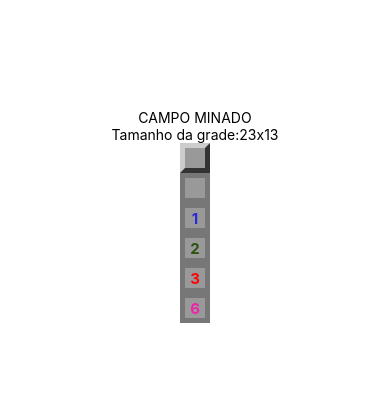
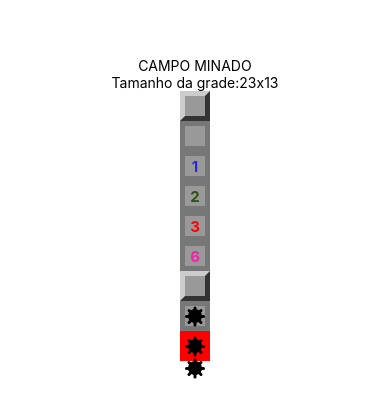
Before and after one commit to Maycdouglas/campoMinado, a React Native app: screen / in a window 390 px wide. Shown: the part 206-624 px from the top of the page. Built offline with nearby package versions, Linux system fonts and the light colour scheme.

Commit message:
cria o componente Mine

```diff
--- a/App.js
+++ b/App.js
@@ -3,6 +3,7 @@
 import { StyleSheet, Text, View } from 'react-native';
 import params from './src/params';
 import Field from './src/components.js/Field';
+import Mine from './src/components.js/Mine';
 
 export default class App extends Component {
   render() {
@@ -19,6 +20,10 @@
         <Field opened nearMines={2}/>
         <Field opened nearMines={3}/>
         <Field opened nearMines={6}/>
+        <Field mined/>
+        <Field mined opened/>
+        <Field mined opened exploded/>
+        <Mine/>
       </View>
     );
   }
--- a/src/components.js/Field.js
+++ b/src/components.js/Field.js
@@ -1,12 +1,14 @@
 import React from "react";
 import { View, StyleSheet, Text, _Text } from 'react-native';
 import params from '../params';
+import Mine from "./Mine";
 
 export default props => {
-    const { mined, opened, nearMines } = props
+    const { mined, opened, nearMines, exploded } = props
 
     const styleField = [styles.field]
     if(opened) styleField.push(styles.opened)
+    if(exploded) styleField.push(styles.exploded)
     if(styleField.length === 1) styleField.push(styles.regular)
 
     let color = null
@@ -23,6 +25,7 @@
                 <Text style={[styles.label, { color: color }]}>
                     {nearMines}
                 </Text> : false }
+            { mined && opened ? <Mine /> : false }
         </View>
     )
 }
@@ -49,5 +52,9 @@
     label: {
         fontWeight: 'bold',
         fontSize: params.fontSize,
+    },
+    exploded: {
+        backgroundColor: 'red',
+        borderColor: 'red',
     }
 })
--- /dev/null
+++ b/src/components.js/Mine.js
@@ -0,0 +1,36 @@
+import React from 'react';
+import { View, StyleSheet } from 'react-native'
+
+export default props => {
+    return (
+        <View style={styles.container}>
+            <View style={styles.coreMine}/>
+            <View style={styles.line}/>
+            <View style={[styles.line, { transform: [{ rotate: '45deg' }] }]}/>
+            <View style={[styles.line, { transform: [{ rotate: '90deg' }] }]}/>
+            <View style={[styles.line, { transform: [{ rotate: '135deg' }] }]}/>
+        </View>
+    )
+}
+
+const styles = StyleSheet.create({
+    container: {
+        alignItems: 'center',
+        justifyContent: 'center',
+    },
+    coreMine: {
+        height: 14,
+        width: 14,
+        borderRadius: 10,
+        backgroundColor: 'black',
+        alignItems: 'center',
+        justifyContent: 'center',
+    },
+    line: {
+        position: 'absolute',
+        height: 3,
+        width: 20,
+        borderRadius: 3,
+        backgroundColor: 'black',
+    }
+})
```
